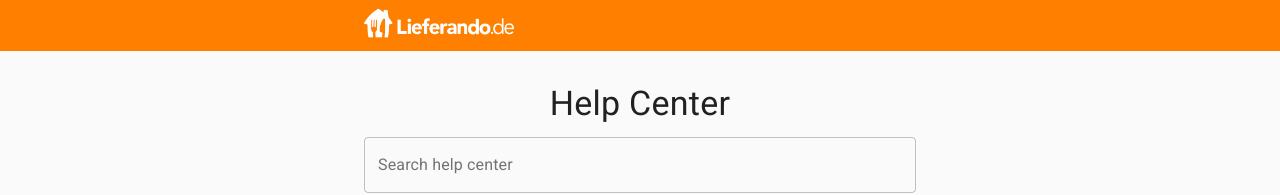
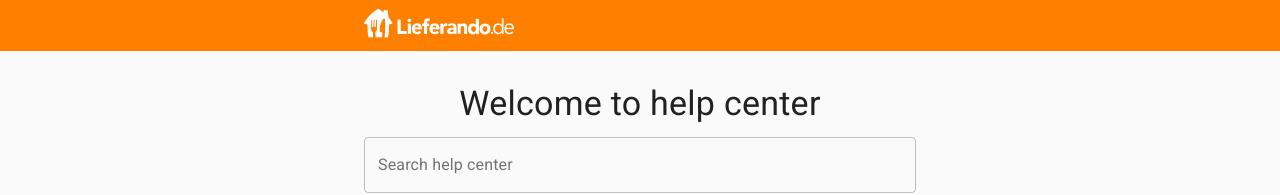
Before and after one commit to nmitic/lieferando, a Next.js app in the folder frontend/: page / in a window 1280 px wide. Shown: the top 195 px of the page. Built offline with nearby package versions, Linux system fonts and the light colour scheme.

Commit message:
outsourced Title component into shared folder and make use of it on Ourders and Contact pages

```diff
--- a/frontend/components/adaptersPages/Contact/Contact.jsx
+++ b/frontend/components/adaptersPages/Contact/Contact.jsx
@@ -1,9 +1,11 @@
 import Layout from '../../shared/Layout';
 import ContactForm from './ContactForm';
+import Title from '../../shared/Title';
 
 const Contact = () => {
   return (
     <Layout>
+      <Title text="Contact us"/>
       <ContactForm />
     </Layout>
   );
--- a/frontend/components/adaptersPages/Main/Main.jsx
+++ b/frontend/components/adaptersPages/Main/Main.jsx
@@ -1,12 +1,12 @@
 import Layout from '../../shared/Layout';
-import Title from './Title';
+import Title from '../../shared/Title';
 import SearchBar from './SearchBar';
 import NavigationTiles from './NavigationTiles';
 
 const Main = props => {
   return (
       <Layout>
-          <Title />
+          <Title text="Welcome to help center"/>
           <SearchBar />
           <NavigationTiles />
       </Layout>
--- a/frontend/components/adaptersPages/Orders/Orders.jsx
+++ b/frontend/components/adaptersPages/Orders/Orders.jsx
@@ -1,4 +1,5 @@
 import Layout from '../../shared/Layout';
+import Title from '../../shared/Title';
 import SearchOrders from './SearchOrders';
 import OrderDetails from './OrderDetails'
 import { useState, useEffect } from 'react';
@@ -29,6 +30,7 @@ const Orders = () => {
 
   return (
     <Layout>
+      <Title text="Find your order" />
       <SearchOrders handleSearchOrders={handleSearchOrders}/>
       {
         (currentOrder && !orderNotFound) &&
--- a/frontend/components/adaptersPages/Main/Title/Title.jsx
+++ b/frontend/components/shared/Title/Title.jsx
@@ -7,13 +7,13 @@ const useStyles = makeStyles((theme) => ({
   }
 }));
 
-const Title = props => {
+const Title = ({text}) => {
   const classes = useStyles();
 
   return (
     <div className={classes.root}>
       <Typography variant="h4" component="h4" gutterBottom>
-        Help Center
+        {text}
       </Typography>
     </div>
   );
```
Also changed, not shown: frontend/components/shared/Title/index.js (renamed from frontend/components/adaptersPages/Main/Title/index.js).
